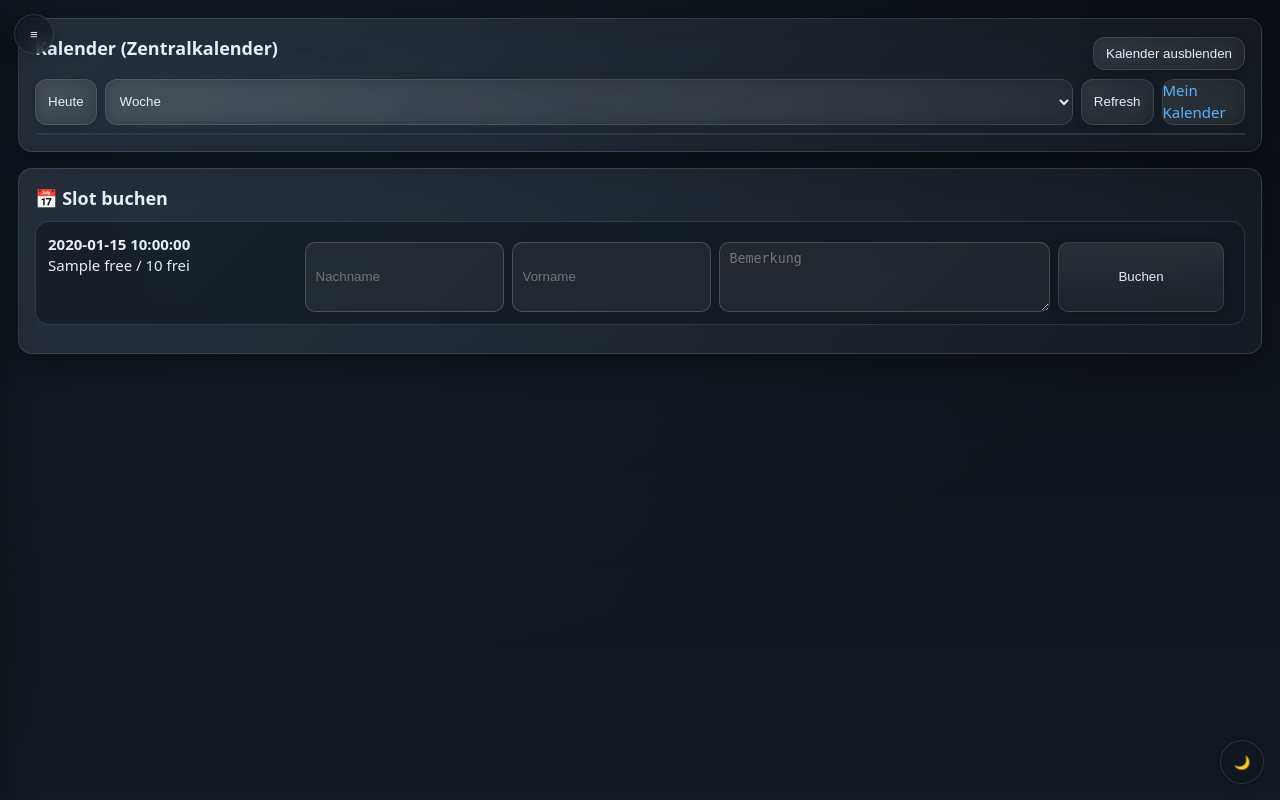
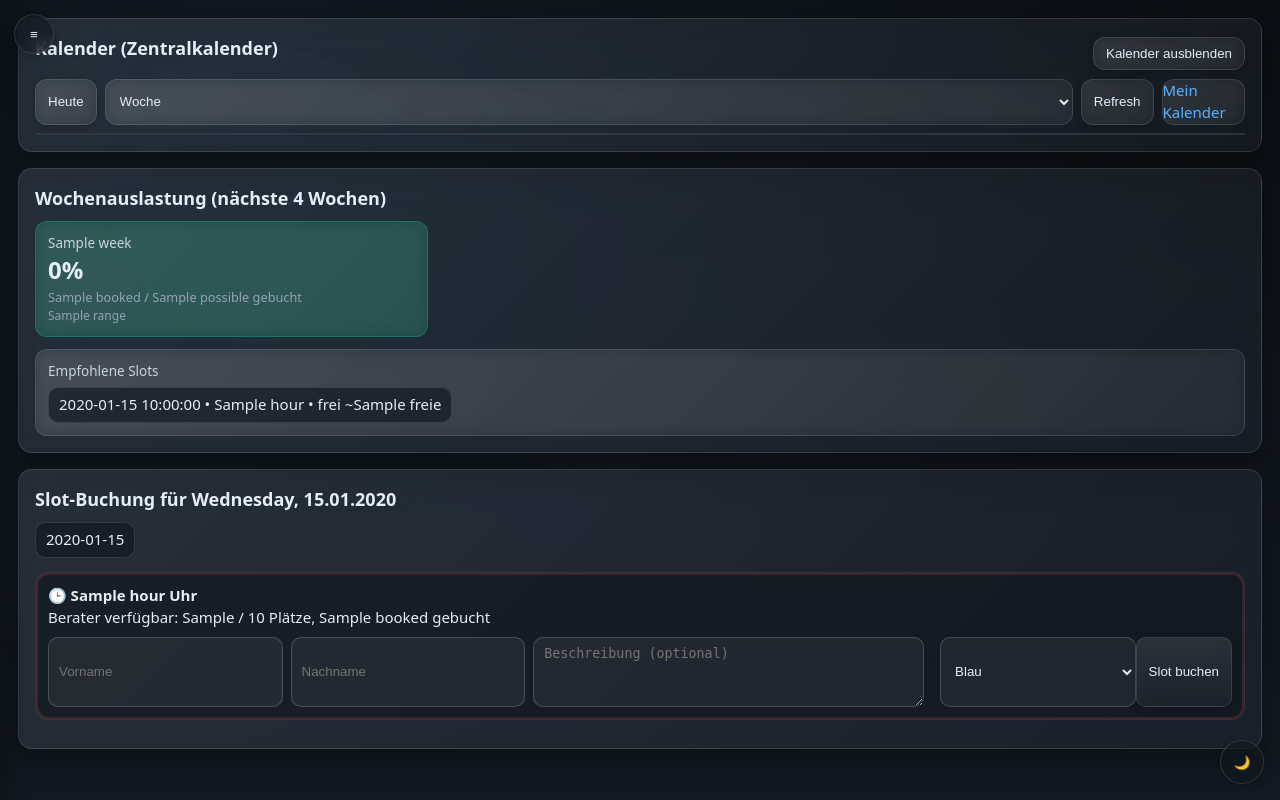
Before and after one commit to Lukes-Git-Beginning/slot-booking-webapp, a Flask app: template templates/index.html in a window 1280 px wide. Run offline with Flask 3, Linux system fonts and the light colour scheme; the visitor is signed in with stand-in values (Sample User, id 1); the template is opened without the code that fills it: most values are stand-ins (such as "Sample title", 1, 10 or a date in 2020); parts of the project's set-up code (start-up, migrations or seed data) failed here and were passed over; some libraries are stand-ins or nearby versions.

Commit message:
Restore full UI layout with calendar toggle, 08-22h limit, booking section, and weekly summary

```diff
--- a/templates/index.html
+++ b/templates/index.html
@@ -13,6 +13,7 @@
 
   <style>
     .panel { padding:16px; margin-bottom:16px; }
+    #calendar { background: var(--box-bg); border:1px solid var(--box-border); border-radius:12px; overflow:hidden; }
     #sidebar-tab {
       position: fixed; left: 14px; top: 14px; z-index: 60;
       width: 40px; height: 40px; border-radius: 50%;
@@ -20,7 +21,9 @@
       border:1px solid var(--box-border); background: var(--box-bg);
       backdrop-filter: blur(8px) saturate(120%);
     }
-    #kalender-section.collapsed { display: none; }
+    /* Kalender-Panel einklappen */
+    #kalender-panel.hidden { display:none; }
+    .chip { display:inline-flex; align-items:center; gap:6px; padding:6px 10px; border-radius:10px; border:1px solid var(--box-border); background: var(--box-bg); }
   </style>
 </head>
 <body>
@@ -53,10 +56,12 @@
       <div class="slot-suggest-title">💡 Slot-Vorschläge</div>
       {% if slot_suggestions %}
         <table class="slot-suggest-table">
-          <tr><th>Datum</th><th>Uhrzeit</th><th>Punkte</th><th>Frei</th></tr>
+          <thead><tr><th>Datum</th><th>Uhrzeit</th><th>Punkte</th><th>Frei</th></tr></thead>
+          <tbody>
             {% for s in slot_suggestions %}
               <tr><td>{{ s.date }}</td><td>{{ s.hour }}</td><td class="slot-suggest-pts">{{ s.punkte }}</td><td>{{ s.freie }}</td></tr>
             {% endfor %}
+          </tbody>
         </table>
       {% else %}
         <div style="font-size:0.96em; color:var(--yellow);">Aktuell keine Vorschläge.</div>
@@ -72,12 +77,13 @@
       {% endfor %}
     {% endwith %}
 
-    <!-- Kalender -->
-    <section id="kalender-section" class="glass panel">
+    <!-- Kalender (Zentralkalender) -->
+    <section id="kalender" class="glass panel">
       <div style="display:flex; justify-content:space-between; align-items:center; margin-bottom:8px;">
         <h2>Kalender (Zentralkalender)</h2>
-        <button id="toggle-kalender" class="glass-soft">Kalender ausblenden</button>
+        <button id="toggle-cal" class="glass-soft">Kalender ausblenden</button>
       </div>
+      <div id="kalender-panel">
         <div style="display:flex; gap:8px; margin-bottom:8px;">
           <button id="fc-today" class="glass-soft">Heute</button>
           <select id="fc-view" class="glass-soft">
@@ -89,25 +95,100 @@
           <a href="{{ url_for('my_calendar') }}" class="glass-soft" style="text-decoration:none;">Mein Kalender</a>
         </div>
         <div id="calendar"></div>
+      </div>
     </section>
 
-    <!-- Buchungsbereich -->
+    <!-- 4‑Wochen Auslastung -->
+    <section id="auslastung" class="glass panel">
+      <h2>Wochenauslastung (nächste 4 Wochen)</h2>
+      <div style="display:grid; grid-template-columns:1fr 1fr 1fr; gap:16px;">
+        {% for w in weekly_summary[:4] %}
+          {% set ratio = (w.booked / (w.possible + 1e-5)) if w.possible > 0 else 0 %}
+          {% set cls = "background:rgba(16,185,129,.20); border-color:rgba(16,185,129,.35);" if ratio < 0.5 else
+                       "background:rgba(234,179,8,.20); border-color:rgba(234,179,8,.35);" if ratio < 0.8 else
+                       "background:rgba(249,115,22,.20); border-color:rgba(249,115,22,.35);" if ratio < 1 else
+                       "background:rgba(239,68,68,.20); border-color:rgba(239,68,68,.35);" %}
+          <div class="glass-soft" style="padding:12px; border-radius:12px; border:1px solid rgba(255,255,255,.12); {{ cls }}">
+            <div style="font-size:.9em; color:#cbd5e1">{{ w.label }}</div>
+            <div style="font-size:1.6em; font-weight:700">{{ (ratio*100)|round|int }}%</div>
+            <div style="font-size:.85em; color:#94a3b8">{{ w.booked }} / {{ w.possible }} gebucht</div>
+            <div style="font-size:.8em; color:#94a3b8">{{ w.range }}</div>
+          </div>
+        {% endfor %}
+      </div>
+
+      {% if slot_suggestions %}
+      <div class="glass-soft" style="padding:12px; margin-top:12px;">
+        <div class="text-sm" style="color:#cbd5e1; margin-bottom:6px;">Empfohlene Slots</div>
+        <div style="display:flex; flex-wrap:wrap; gap:8px;">
+          {% for s in slot_suggestions %}
+            <div class="chip">{{ s.date }} • {{ s.hour }} • frei ~{{ s.freie }}</div>
+          {% endfor %}
+        </div>
+      </div>
+      {% endif %}
+    </section>
+
+    <!-- Buchung -->
     <section id="buchung" class="glass panel">
-      <h2>📅 Slot buchen</h2>
-      {% for section in slot_sections %}
-        <div class="time-section {{ section.color }}">
-          <div class="info">
-            <strong>{{ section.time }}</strong><br>
-            {{ section.free }} / {{ section.total }} frei
+      <h2>Slot-Buchung für {{ date.strftime('%A, %d.%m.%Y') }}</h2>
+      <div class="nav">
+        {% for d in days %}
+          <a href="{{ url_for('day_view', date_str=d.strftime('%Y-%m-%d')) }}" class="{% if d == date %}active{% endif %}">
+            {{ d.strftime('%a, %d.%m') }}
+          </a>
+        {% endfor %}
       </div>
+
+      {% for hour, slot in slots.items() %}
+        {% set total = slot.total %}
+        {% set booked = slot.booked %}
+        {% set ratio = (booked / (total + 0.01)) %}
+        {% set color = 'green' %}
+        {% if slot.overbooked %}
+          {% set color = 'red' %}
+        {% elif ratio >= 1.0 %}
+          {% set color = 'red' %}
+        {% elif ratio >= 0.8 %}
+          {% set color = 'orange' %}
+        {% elif ratio >= 0.5 %}
+          {% set color = 'yellow' %}
+        {% endif %}
+
+        <div class="time-section {{ color }}">
+          <div class="info" style="width:100%;">
+            <div><strong>🕒 {{ hour }} Uhr</strong></div>
+            <div>Berater verfügbar: {{ slot.available_beraters }} / {{ total }} Plätze, {{ booked }} gebucht</div>
+
+            {% if slot.overbooked %}
+              <div style="color: var(--red); font-weight: bold; margin: 5px 0;">⚠️ Achtung: Es sind zu wenige Berater für diese Terminanzahl!</div>
+            {% elif slot.free_count == 0 %}
+              <div style="color:#ccc; font-style: italic;">⚠️ Alle Slots um {{ hour }} Uhr sind bereits belegt.</div>
+            {% endif %}
+
+            {% if not slot.overbooked and slot.free_count > 0 %}
+              {% for s in slot.events %}
                 <div class="slot">
-            <form action="{{ url_for('book_slot') }}" method="POST">
-              <input type="hidden" name="time" value="{{ section.time }}">
-              <input type="text" name="nachname" placeholder="Nachname" required>
-              <input type="text" name="vorname" placeholder="Vorname" required>
-              <textarea name="bemerkung" placeholder="Bemerkung"></textarea>
-              <button type="submit">Buchen</button>
+                  <form method="POST" action="{{ url_for('book') }}">
+                    <input type="hidden" name="slot_id" value="{{ s.id }}">
+                    <input type="hidden" name="date" value="{{ date.strftime('%Y-%m-%d') }}">
+                    <input type="hidden" name="hour" value="{{ hour }}">
+                    <input type="text" name="first_name" placeholder="Vorname" required>
+                    <input type="text" name="last_name" placeholder="Nachname" required>
+                    <textarea name="description" placeholder="Beschreibung (optional)"></textarea>
+                    <select name="color" required style="margin-left:8px;">
+                      <option value="2">Normales Potential</option>
+                      <option value="7">Top Potential</option>
+                      <option value="5">Closer nötig</option>
+                      <option value="9" selected>Blau</option>
+                      <option value="10">Grün</option>
+                      <option value="11">Rot</option>
+                    </select>
+                    <button type="submit">Slot buchen</button>
                   </form>
+                </div>
+              {% endfor %}
+            {% endif %}
           </div>
         </div>
       {% endfor %}
@@ -128,16 +209,19 @@
     window.onload = () => setMode(localStorage.getItem('theme') !== 'light');
 
     // Sidebar Toggle
+    const sidebar = document.getElementById("sidebar");
+    const main = document.getElementById("main");
     document.getElementById("sidebar-tab").addEventListener("click", () => {
-      document.getElementById("sidebar").classList.toggle("collapsed");
-      document.getElementById("main").classList.toggle("with-sidebar");
+      const collapsed = sidebar.classList.toggle("collapsed");
+      main.classList.toggle("with-sidebar", !collapsed);
     });
 
-    // Kalender Ein-/Ausblenden
-    document.getElementById("toggle-kalender").addEventListener("click", function(){
-      const section = document.getElementById("kalender-section");
-      section.classList.toggle("collapsed");
-      this.textContent = section.classList.contains("collapsed") ? "Kalender einblenden" : "Kalender ausblenden";
+    // Kalender ein/ausblenden (beidseitig)
+    const toggleCalBtn = document.getElementById("toggle-cal");
+    const calPanel = document.getElementById("kalender-panel");
+    toggleCalBtn.addEventListener("click", () => {
+      calPanel.classList.toggle("hidden");
+      toggleCalBtn.textContent = calPanel.classList.contains("hidden") ? "Kalender einblenden" : "Kalender ausblenden";
     });
 
     // FullCalendar
@@ -158,6 +242,14 @@
           slotMaxTime: "22:00:00",
           events: {
             url: "/api/calendar/events",
+            method: "GET",
+            extraParams: function() {
+              const view = calendar.view;
+              return {
+                start: view.currentStart.toISOString(),
+                end: view.currentEnd.toISOString()
+              };
+            },
             failure: () => console.warn("Events konnten nicht geladen werden."),
           }
         });
```
Lines whose indentation alone changed are shown as unchanged.
